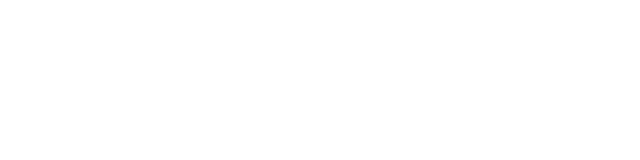
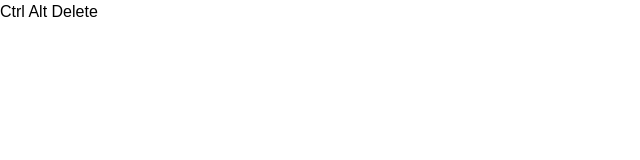
Before and after one commit to WillisLi/CaE, a React (Create React App) app in the folder team/: page / in a window 1280 px wide. Shown: the top 160 px of the page, without its empty margins (0-640 px from the left). Built offline with nearby package versions, Linux system fonts and the light colour scheme.

Commit message:
More setup

```diff
--- a/team/src/App.js
+++ b/team/src/App.js
@@ -4,6 +4,7 @@ function App() {
   return (
     <div className = "App">
       <header className = "App-header">
+        <h1 className = "">Ctrl Alt Delete</h1>
       </header>
     </div>
   );
```
